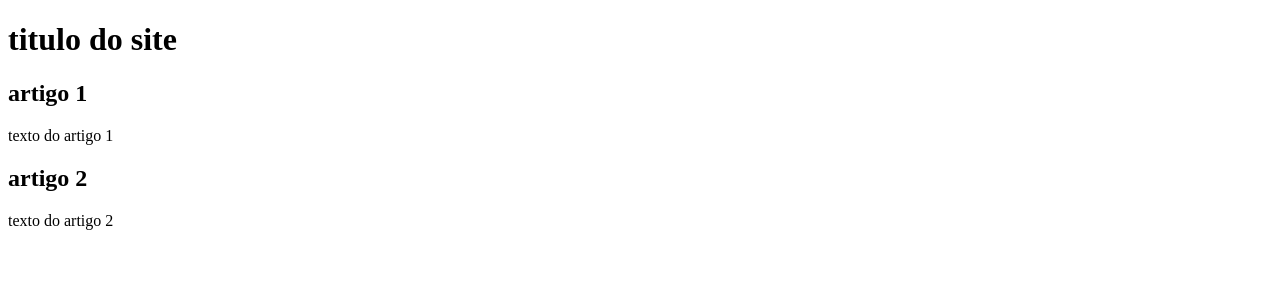
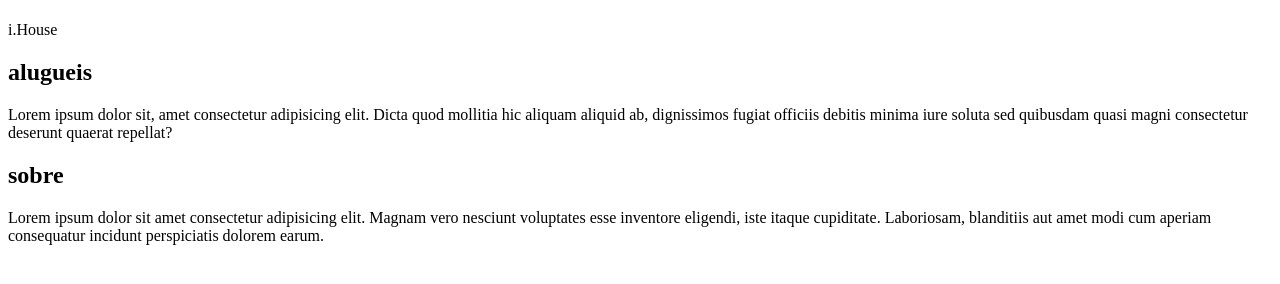
Before and after one commit to marialuanna/projeto-site, a plain HTML site: page index.html in a window 1280 px wide. Drawn offline with Linux system fonts and the light colour scheme.

Commit message:
conteudo
teste

```diff
--- a/index.html
+++ b/index.html
@@ -8,15 +8,14 @@
 <body>
     <main>
         <header>
-            <h1>titulo do site</h1>
-        </header>
+            <h1></h1>i.House</header>
         <article>
-            <h2>artigo 1</h2>
-            <p>texto do artigo 1</p>
+            <h2>alugueis</h2>
+            <p>Lorem ipsum dolor sit, amet consectetur adipisicing elit. Dicta quod mollitia hic aliquam aliquid ab, dignissimos fugiat officiis debitis minima iure soluta sed quibusdam quasi magni consectetur deserunt quaerat repellat?</p>
         </article>
         <article>
-            <h2>artigo 2</h2>
-            <p>texto do artigo 2</p>
+            <h2>sobre</h2>
+            <p>Lorem ipsum dolor sit amet consectetur adipisicing elit. Magnam vero nesciunt voluptates esse inventore eligendi, iste itaque cupiditate. Laboriosam, blanditiis aut amet modi cum aperiam consequatur incidunt perspiciatis dolorem earum.</p>
         </article>
     </main>
 </body>
```
